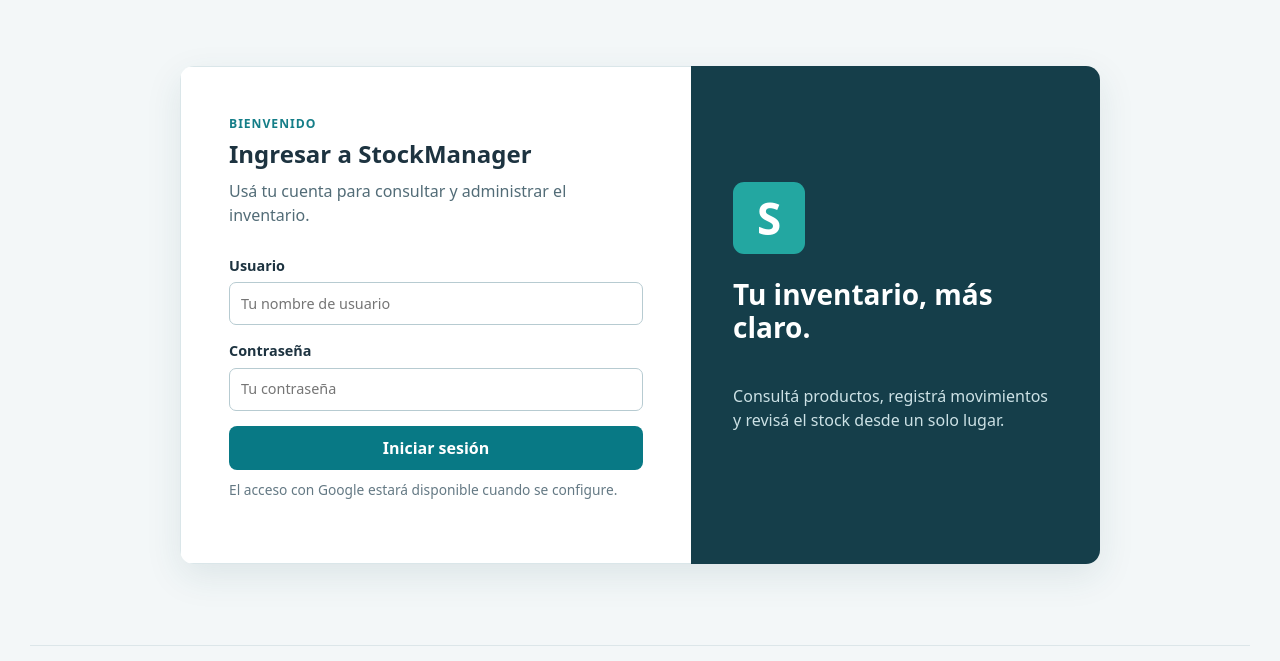
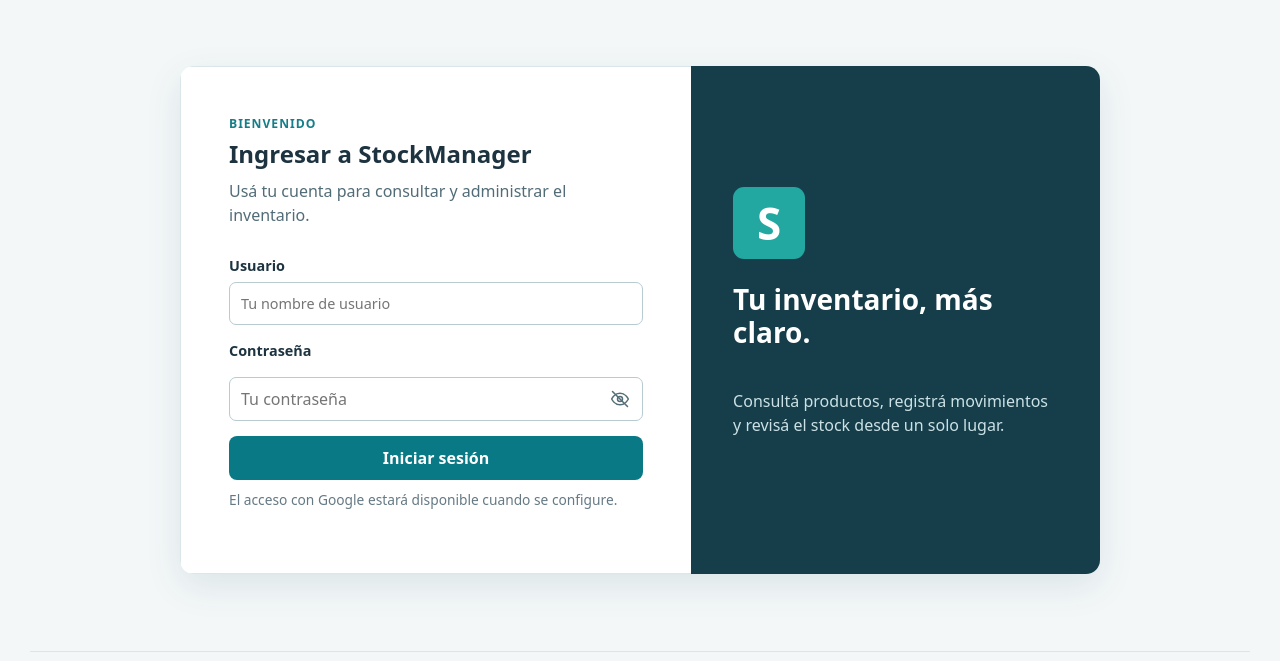
Before and after one commit to Franco28/tp-integrador-stockmanager-belgorodsky-mato-solis-, a Flask app: page /login in a window 1280 px wide. Shown: the part 72-733 px from the top of the page. Run offline with Flask 3, Linux system fonts and the light colour scheme.

Commit message:
se agrega boton para ocultar/mostrar contrasenia

```diff
--- a/app/static/css/styles.css
+++ b/app/static/css/styles.css
@@ -449,6 +449,46 @@ textarea {
   border-radius: 7px;
   font-weight: 400;
 }
+.password-field {
+  position: relative;
+}
+.password-field input {
+  padding-right: 48px;
+}
+.password-toggle {
+  position: absolute;
+  top: 50%;
+  right: 5px;
+  display: grid;
+  place-items: center;
+  width: 36px;
+  height: 36px;
+  padding: 7px;
+  color: #536e77;
+  background: transparent;
+  border: 0;
+  border-radius: 6px;
+  transform: translateY(-50%);
+}
+.password-toggle:hover {
+  color: #0a6579;
+  background: #eef5f6;
+}
+.password-toggle svg {
+  width: 20px;
+  height: 20px;
+  fill: none;
+  stroke: currentColor;
+  stroke-linecap: round;
+  stroke-linejoin: round;
+  stroke-width: 1.8;
+}
+.password-toggle-slash {
+  display: block;
+}
+.password-toggle.is-visible .password-toggle-slash {
+  display: none;
+}
 textarea {
   min-height: 100px;
   resize: vertical;
--- /dev/null
+++ b/app/static/js/password-toggle.js
@@ -0,0 +1,15 @@
+const passwordInput = document.getElementById("login-password");
+const passwordToggle = document.querySelector(".password-toggle");
+
+if (passwordInput && passwordToggle) {
+  passwordToggle.addEventListener("click", () => {
+    const mostrar = passwordInput.type === "password";
+    passwordInput.type = mostrar ? "text" : "password";
+    passwordToggle.setAttribute(
+      "aria-label",
+      mostrar ? "Ocultar contraseña" : "Mostrar contraseña",
+    );
+    passwordToggle.setAttribute("aria-pressed", String(mostrar));
+    passwordToggle.classList.toggle("is-visible", mostrar);
+  });
+}
--- a/app/templates/login.html
+++ b/app/templates/login.html
@@ -11,9 +11,19 @@
       <label>Usuario
         <input name="usuario" autocomplete="username" maxlength="32" placeholder="Tu nombre de usuario" required>
       </label>
-      <label>Contraseña
-        <input type="password" name="password" autocomplete="current-password" placeholder="Tu contraseña" required>
-      </label>
+      <label for="login-password">Contraseña</label>
+      <div class="password-field">
+        <input id="login-password" type="password" name="password" autocomplete="current-password"
+               placeholder="Tu contraseña" required>
+        <button class="password-toggle" type="button" aria-label="Mostrar contraseña"
+                aria-controls="login-password" aria-pressed="false">
+          <svg viewBox="0 0 24 24" aria-hidden="true" focusable="false">
+            <path d="M2 12s3.6-7 10-7 10 7 10 7-3.6 7-10 7S2 12 2 12Z"></path>
+            <circle cx="12" cy="12" r="3"></circle>
+            <path class="password-toggle-slash" d="M3 3l18 18"></path>
+          </svg>
+        </button>
+      </div>
       <button class="button button--primary button--wide" type="submit">Iniciar sesión</button>
     </form>
     {% if google_habilitado %}
@@ -29,4 +39,5 @@
     <p>Consultá productos, registrá movimientos y revisá el stock desde un solo lugar.</p>
   </aside>
 </div>
+<script src="{{ url_for('static', filename='js/password-toggle.js') }}" defer></script>
 {% endblock %}
```
Also changed, not shown: instance/StockManager.db.
